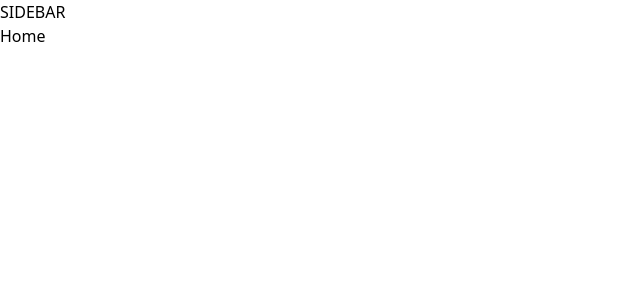
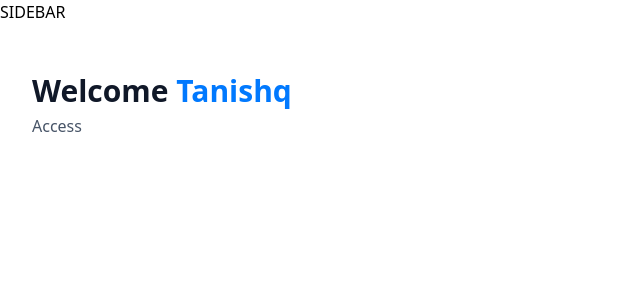
Before and after one commit to Tanishq2903/Horizon, a Next.js app: page / in a window 1280 px wide. Shown: the top 300 px of the page, without its empty margins (0-640 px from the left). Built offline with nearby package versions, Linux system fonts and the light colour scheme.

Commit message:
integrating chart js package and making some components

```diff
--- a/app/(root)/page.tsx
+++ b/app/(root)/page.tsx
@@ -1,8 +1,21 @@
+import HeaderBox from '@/components/HeaderBox'
 import React from 'react'
 
 const Home = () => {
+  const loggedIn = {firstName: 'Tanishq'};
   return (
-    <div>Home</div>
+    <section className='home'>
+      <div className='home-content'>
+        <header className='home-header'>
+          <HeaderBox
+             type = "greeting"
+             title = "Welcome"
+             user = {loggedIn?.firstName || 'Guest'}
+             subtext = "Access"
+          />
+        </header>
+      </div>
+    </section>
   )
 }
 
--- /dev/null
+++ b/components/AnimatedCounter.tsx
@@ -0,0 +1,18 @@
+'use client';
+
+import CountUp from 'react-countup';
+
+const AnimatedCounter = ({ amount }: { amount: number }) => {
+  return (
+    <div className="w-full">
+      <CountUp
+        decimals={2}
+        decimal=","
+        prefix="₹"
+        end={amount}
+      />
+    </div>
+  )
+}
+
+export default AnimatedCounter
--- /dev/null
+++ b/components/DoughnutChart.tsx
@@ -0,0 +1,38 @@
+"use client"
+
+import { Chart as ChartJS, ArcElement, Tooltip, Legend } from "chart.js";
+import { Doughnut } from "react-chartjs-2";
+
+ChartJS.register(ArcElement, Tooltip, Legend);
+
+
+
+const DoughnutChart = ({ accounts }: DoughnutChartProps) => {
+  const accountNames = accounts.map((a) => a.name);
+  const balances = accounts.map((a) => a.currentBalance)
+
+  const data = {
+    datasets: [
+      {
+        label: 'Banks',
+        data: balances,
+        backgroundColor: ['#0747b6', '#2265d8', '#2f91fa']
+      }
+    ],
+    labels: accountNames
+  }
+
+  return <Doughnut
+    data={data}
+    options={{
+      cutout: '60%',
+      plugins: {
+        legend: {
+          display: false
+        }
+      }
+    }}
+  />
+}
+
+export default DoughnutChart
--- /dev/null
+++ b/components/HeaderBox.tsx
@@ -0,0 +1,17 @@
+const HeaderBox = ({ type = "title", title, subtext, user }: HeaderBoxProps) => {
+    return (
+      <div className="header-box">
+        <h1 className="header-box-title">
+          {title}
+          {type === 'greeting' && (
+            <span className="text-bankGradient">
+              &nbsp;{user}
+            </span>
+          )}
+        </h1>
+        <p className="header-box-subtext">{subtext}</p>
+      </div>
+    )
+  }
+
+  export default HeaderBox
--- /dev/null
+++ b/components/TotalBalanceBox.tsx
@@ -0,0 +1,31 @@
+import AnimatedCounter from './AnimatedCounter';
+import DoughnutChart from './DoughnutChart';
+
+const TotalBalanceBox = ({
+  accounts = [], totalBanks, totalCurrentBalance
+}: TotlaBalanceBoxProps) => {
+  return (
+    <section className="total-balance">
+      <div className="total-balance-chart">
+        <DoughnutChart accounts={accounts} />
+      </div>
+
+      <div className="flex flex-col gap-6">
+        <h2 className="header-2">
+          Bank Accounts: {totalBanks}
+        </h2>
+        <div className="flex flex-col gap-2">
+          <p className="total-balance-label">
+            Total Current Balance
+          </p>
+
+          <div className="total-balance-amount flex-center gap-2">
+            <AnimatedCounter amount={totalCurrentBalance} />
+          </div>
+        </div>
+      </div>
+    </section>
+  )
+}
+
+export default TotalBalanceBox
--- a/package.json
+++ b/package.json
@@ -10,11 +10,15 @@
   },
   "dependencies": {
     "@radix-ui/react-slot": "^1.1.0",
+    "chart.js": "^4.4.3",
     "class-variance-authority": "^0.7.0",
     "clsx": "^2.1.1",
     "lucide-react": "^0.408.0",
     "next": "14.2.5",
+    "query-string": "^9.0.0",
     "react": "^18",
+    "react-chartjs-2": "^5.2.0",
+    "react-countup": "^6.5.3",
     "react-dom": "^18",
     "tailwind-merge": "^2.4.0",
     "tailwindcss-animate": "^1.0.7"
```
Also changed, not shown: 1 other file (tests, documents, lock files or other folders).
